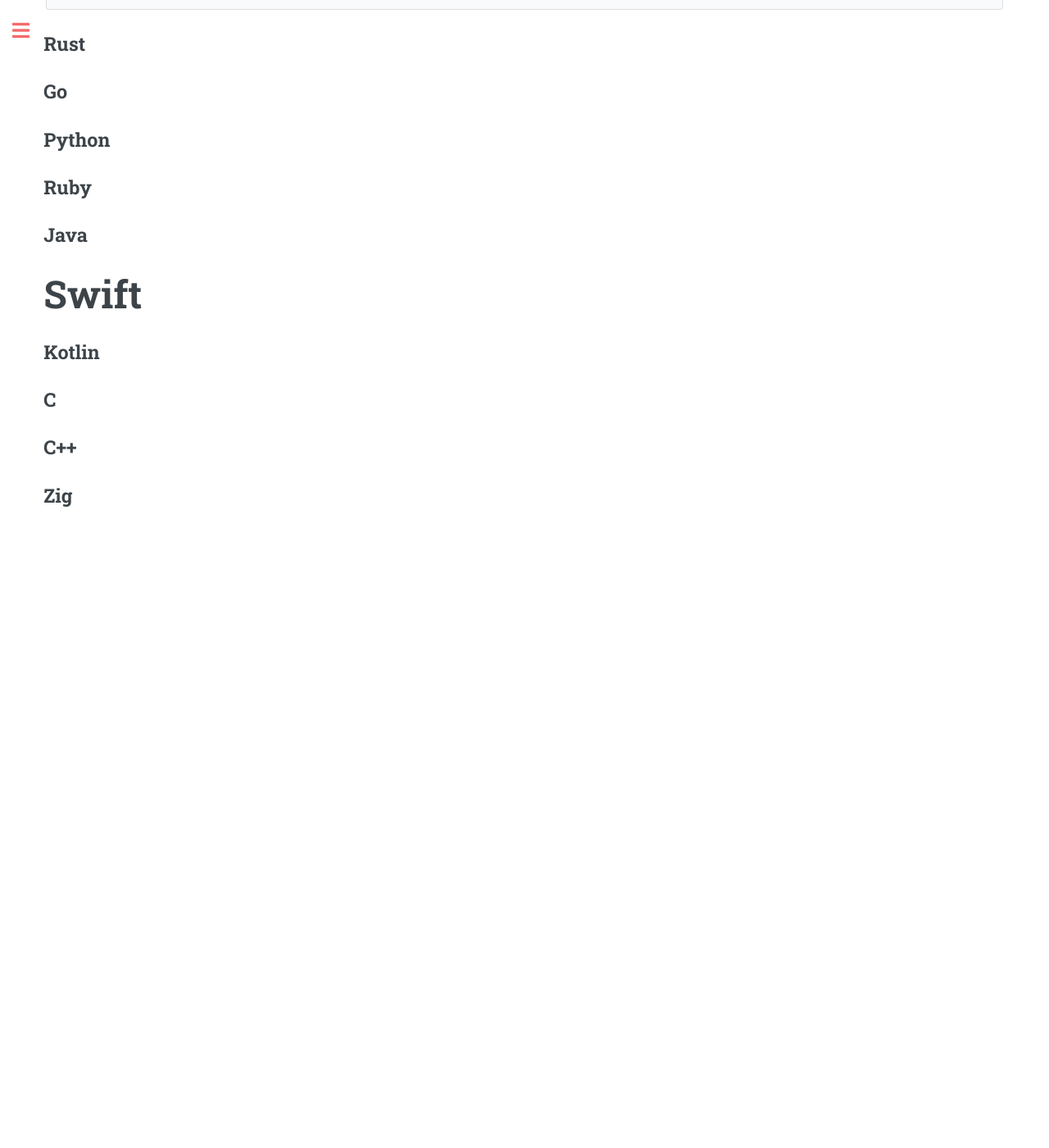
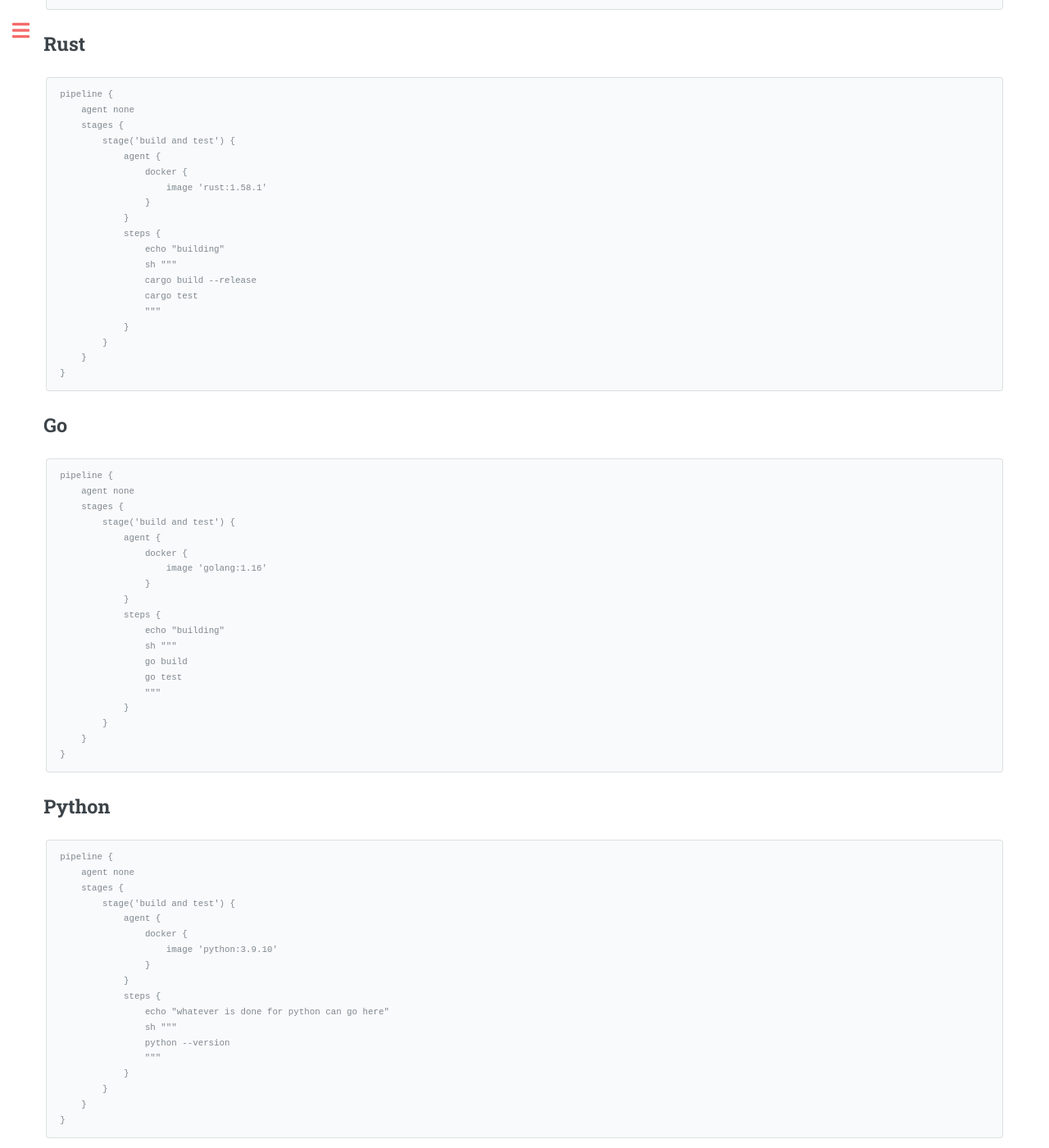
Before and after one commit to majorsilence/Dev, a Jekyll site: the page built from _posts/2022-02-12-jenkins-jenkinsfile-pipelines.md, in a window 1280 px wide and 1400 px high, scrolled down 2054 px. Shown: the whole window at 82% size. Built offline with Jekyll 4.4.1, drawn with Linux system fonts in a browser that asks for light colours; before the commit the page ends 2700 px from its top, so only the background shows below that; some of the changed text lies outside the part shown.

Commit message:
Update 2022-02-12-jenkins-jenkinsfile-pipelines.md
examples

````diff
--- a/_posts/2022-02-12-jenkins-jenkinsfile-pipelines.md
+++ b/_posts/2022-02-12-jenkins-jenkinsfile-pipelines.md
@@ -97,18 +97,105 @@ See [https://docs.microsoft.com/en-us/dotnet/core/testing/unit-testing-with-nuni
 
 ## Rust
 
+```groovy
+pipeline {
+    agent none
+    stages {
+        stage('build and test') {
+            agent {
+                docker {
+                    image 'rust:1.58.1'
+                }
+            }
+            steps {
+                echo "building"
+                sh """
+                cargo build --release
+                cargo test
+                """
+            }
+        }
+    }
+}
+```
+
 
 ## Go
+
+
+```groovy
+pipeline {
+    agent none
+    stages {
+        stage('build and test') {
+            agent {
+                docker {
+                    image 'golang:1.16'
+                }
+            }
+            steps {
+                echo "building"
+                sh """
+                go build
+                go test
+                """
+            }
+        }
+    }
+}
+```
 
 
 ## Python
 
 
+```groovy
+pipeline {
+    agent none
+    stages {
+        stage('build and test') {
+            agent {
+                docker {
+                    image 'python:3.9.10'
+                }
+            }
+            steps {
+                echo "whatever is done for python can go here"
+                sh """
+                python --version
+                """
+            }
+        }
+    }
+}
+```
+
 ## Ruby
+
+```groovy
+pipeline {
+    agent none
+    stages {
+        stage('build and test') {
+            agent {
+                docker {
+                    image 'ruby:3.1.0'
+                }
+            }
+            steps {
+                echo "whatever is done for ruby can go here"
+                sh """
+                ruby --version
+                """
+            }
+        }
+    }
+}
+```
 
 
 ## Java
-
+openjdk:19-jdk-buster
 
 # Swift
 
````
